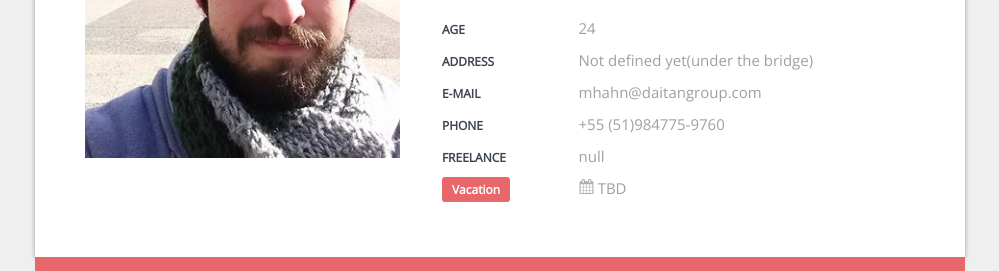
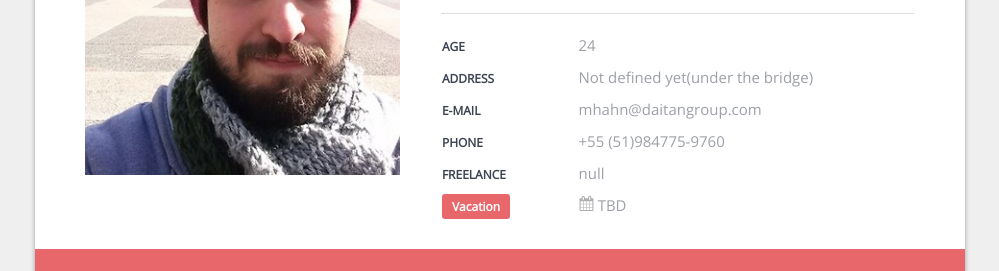
Before and after one commit to SunsetRiders/fe-rampup-matheus, a website built with webpack: page src/index.html in a window 1280 px wide. Shown: the part 205-476 px from the top of the page, without its empty margins (140-1139 px from the left). Built offline with nearby package versions, Linux system fonts and the light colour scheme.

Commit message:
Ajusted the boxes padding.

```diff
--- a/src/assets/styles/components/page-container.scss
+++ b/src/assets/styles/components/page-container.scss
@@ -6,6 +6,10 @@
     padding: 40px 50px;
     background: #ffffff;
     box-shadow: 0 1px 6px rgba(0, 0, 0, 0.12), 0 1px 4px rgba(0, 0, 0, 0.24);
+
+    &.-clear-padding{
+      padding: 0;
+    }
   }
 
   > .titlebox {
--- a/src/assets/styles/components/profile-content.scss
+++ b/src/assets/styles/components/profile-content.scss
@@ -1,4 +1,5 @@
 .profile-content {
+  padding: 57px 50px 15px 50px;
 
   > .secondcolumn {
 
--- a/src/index.html
+++ b/src/index.html
@@ -12,7 +12,7 @@
 	<body>
 		<div class="page-container">
 			<!-- Profile informations -->
-			<div class="box">
+			<div class="box -clear-padding">
 				<div class="profile-content">
 
 					<div class="firstcolumn">
@@ -70,7 +70,6 @@
 					</div>
 				</div>
 				<!-- Footer -->
-			</div>
 				<div class="footer-detail">
 					<a href="#"><img class="logo" src="assets/imgs/twitter.svg" alt="instagram"></a>
 					<a href="#"><img class="logo" src="assets/imgs/facebook-logo.svg" alt="instagram"></a>
@@ -78,6 +77,7 @@
 					<a href="#"><img class="logo" src="assets/imgs/linkedin.svg" alt="instagram"></a>
 					<a href="#"><img class="logo" src="assets/imgs/instagram-logo.svg" alt="instagram"></a>
 					<a href="#"><img class="logo" src="assets/imgs/google-plus-logo.svg" alt="instagram"></a>
+				</div>
 			</div>
 
 			<!-- Professional skills -->
```
Lines whose indentation alone changed are shown as unchanged.
